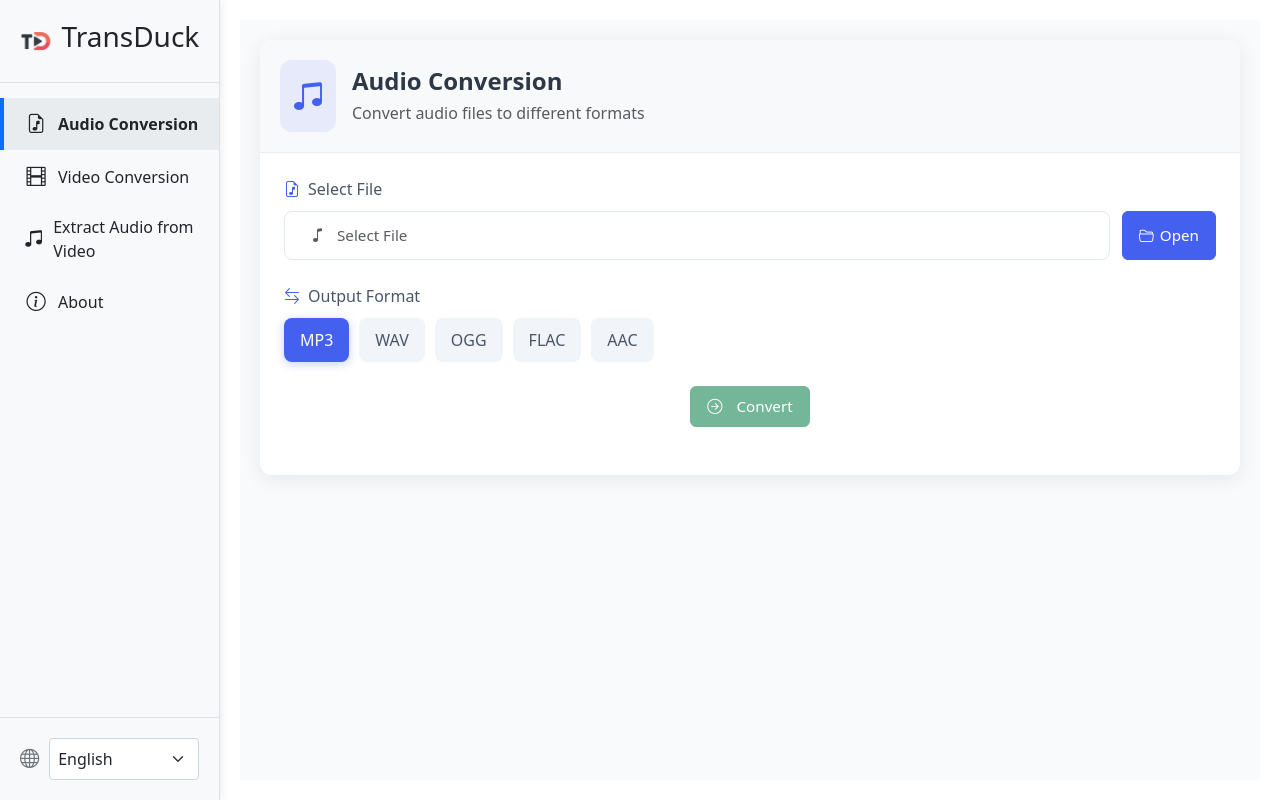
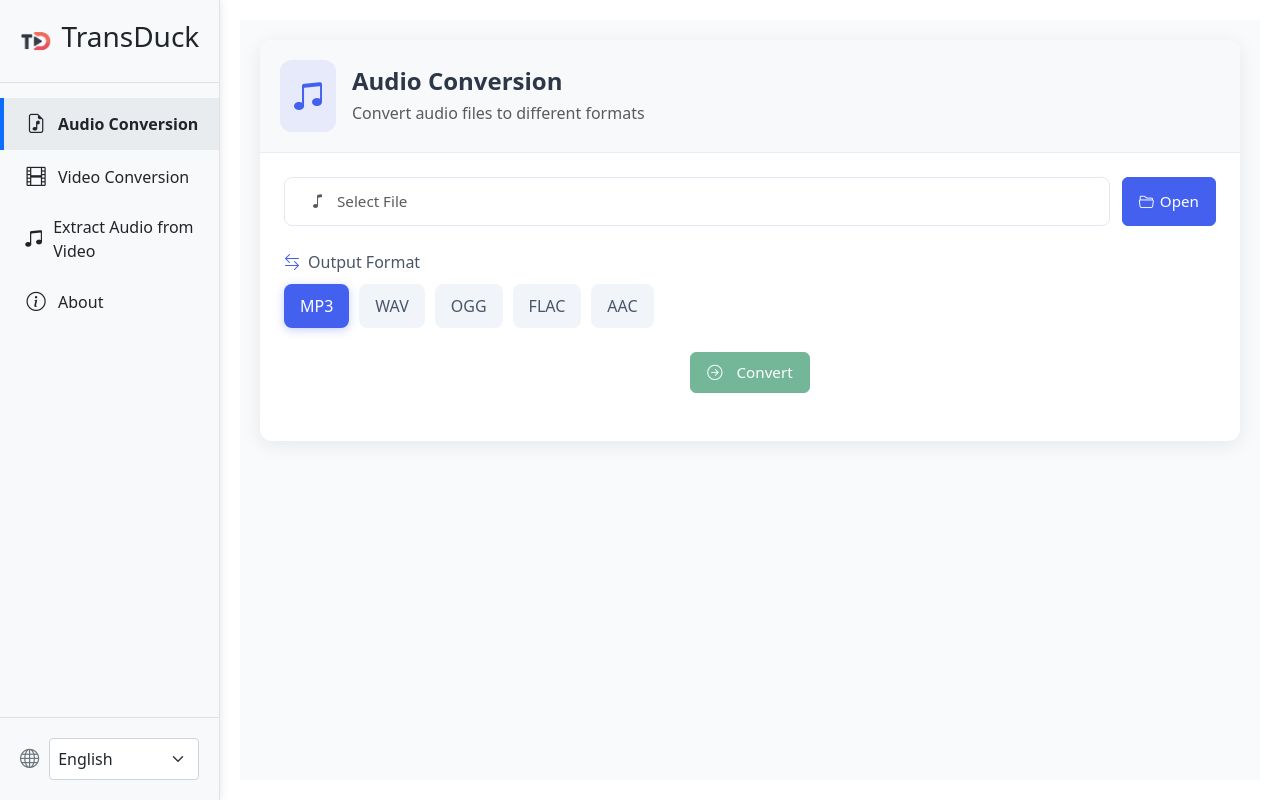
Before and after one commit to dyc87112/transduck-desktop, a Vue app in the folder transduck-desktop/: page / in a window 1280 px wide. Built offline with nearby package versions, Linux system fonts and the light colour scheme.

Commit message:
"refactor: 移除文件选择组件的冗余标签，简化UI结构"

```diff
--- a/transduck-desktop/src/components/AudioConversion.vue
+++ b/transduck-desktop/src/components/AudioConversion.vue
@@ -15,9 +15,6 @@
       <div class="card-body">
         <!-- 文件选择 -->
         <div class="form-group">
-          <label class="form-label">
-            <i class="bi bi-file-earmark-music"></i> {{ $t('common.selectFile') }}
-          </label>
           <div class="file-selector">
             <div class="file-input-wrapper">
               <div class="file-status-icon">
--- a/transduck-desktop/src/components/VideoAudioExtraction.vue
+++ b/transduck-desktop/src/components/VideoAudioExtraction.vue
@@ -15,9 +15,6 @@
       <div class="card-body">
         <!-- 文件选择 -->
         <div class="form-group">
-          <!-- <label class="form-label">
-            <i class="bi bi-file-earmark-play"></i> {{ $t('common.selectFile') }}
-          </label> -->
           <div class="file-selector">
             <div class="file-input-wrapper">
               <div class="file-status-icon">
--- a/transduck-desktop/src/components/VideoConversion.vue
+++ b/transduck-desktop/src/components/VideoConversion.vue
@@ -15,9 +15,6 @@
       <div class="card-body">
         <!-- 文件选择 -->
         <div class="form-group">
-          <label class="form-label">
-            <i class="bi bi-camera-video"></i> {{ $t('common.selectFile') }}
-          </label>
           <div class="file-selector">
             <div class="file-input-wrapper">
               <div class="file-status-icon">
```
